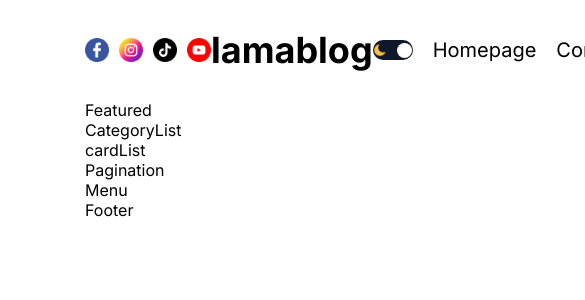
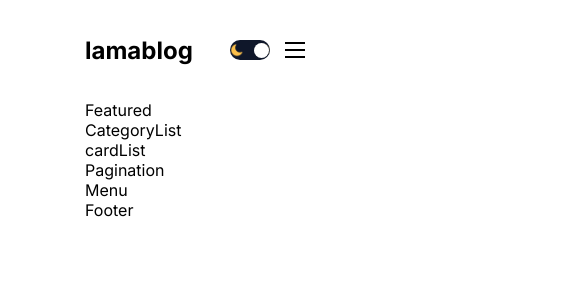
Before and after one commit to FathimaHamna/Blog-App, a Next.js app: page / in a window 390 px wide. Shown: the top 300 px of the page, 585 px wide, since content can reach past the window. Built offline with nearby package versions, Linux system fonts and the light colour scheme.

Commit message:
responsive_design

```diff
--- a/src/app/globals.css
+++ b/src/app/globals.css
@@ -1,5 +1,5 @@
 :root{
-    --bg: white,
+    --bg: white;
     --textColor: black;
     --softBg: #fofofo;
     --softTextColor:#626262
--- a/src/components/authLinks/AuthLinks.jsx
+++ b/src/components/authLinks/AuthLinks.jsx
@@ -1,20 +1,45 @@
-import React from 'react'
+"use client"
+
+import React, { useState } from 'react'
 import styles from "./authLinks.module.css"
 import Link from 'next/link';
 
 const AuthLinks = () => {
+
+
+  const [open,setOpen] = useState(false)
   //temporary
   const status = "notauthenticated"
   return (
     <>
       {status==="notauthenticated" ? (
-        <Link href="/">Login</Link>
+        <Link href="/login" className={styles.link}>Login</Link>
+      ): (
+        <>
+        <Link href="/write" className={styles.link}>Write</Link>
+        <span className={styles.link}>Logout</span>
+        </>
+      )}
+      <div className={styles.burger} onClick={()=>setOpen(!open)}>
+        <div className={styles.line}></div>
+        <div className={styles.line}></div>
+        <div className={styles.line}></div>
+      </div>
+      {open && (
+        <div className={styles.responsiveMenu}>
+          <Link href="/" >Homepage</Link>
+          <Link href="/" >Contact</Link>
+          <Link href="/" >About</Link>
+          {status==="notauthenticated" ? (
+        <Link href="/login">Login</Link>
       ): (
         <>
         <Link href="/write">Write</Link>
         <span className={styles.link}>Logout</span>
         </>
       )}
+        </div>
+      )}
     </>
   )
 };
--- a/src/components/authLinks/authLinks.module.css
+++ b/src/components/authLinks/authLinks.module.css
@@ -1,3 +1,44 @@
 .link{
     cursor: pointer;
 }
+
+.burger{
+    width: 20px;
+    height: 16px;
+    flex-direction: column;
+    justify-content: space-between;
+    cursor: pointer;
+    display: none;
+}
+
+.line{
+    width: 100%;
+    height: 2px;
+    background-color: var(--textColor);
+
+}
+
+.responsiveMenu{
+    position: absolute;
+    top: 100px;
+    left: 0;
+    background: var(--bg);
+    height: calc(100vh - 100px);
+    width: 100%;
+    display: flex;
+    flex-direction: column;
+    align-items: center;
+    justify-content: center;
+    gap: 50px;
+    font-size: 36px;
+}
+
+@media screen and (max-width:640px)  {
+    .burger{
+        display: flex;
+    }
+}
+
+.link{
+    display: none;
+}
--- a/src/components/navbar/Navbar.jsx
+++ b/src/components/navbar/Navbar.jsx
@@ -17,9 +17,9 @@
       <div className={styles.logo}>lamablog</div>
       <div className={styles.links}>
         <ThemeToggle/>
-        <Link href="/">Homepage</Link>
-        <Link href="/">Contact</Link>
-        <Link href="/">About</Link>
+        <Link href="/" className={styles.link}>Homepage</Link>
+        <Link href="/" className={styles.link}>Contact</Link>
+        <Link href="/" className={styles.link}>About</Link>
         <AuthLinks/>
       </div>
     </div>
--- a/src/components/navbar/navbar.module.css
+++ b/src/components/navbar/navbar.module.css
@@ -26,3 +26,38 @@
     flex: 1;
     font-size: 20px;
 }
+
+@media screen and (max-width:1280px) {
+    .logo{
+        font-size: 32px;
+    }
+    .links{
+        font-size: 18px;
+        gap: 15px;
+    }
+}
+
+@media screen and (max-width:1024px) {
+    .social{
+        display: none;
+    }
+    .logo{
+        text-align: left;
+    }
+}
+
+@media screen and (max-width:768px) {
+    .logo{
+        font-size: 24px;
+    }
+}
+
+
+@media screen and (max-width:640px) {
+    .links{
+        justify-content: flex-end;
+    }
+    .link{
+        display: none;
+    }
+}
```
